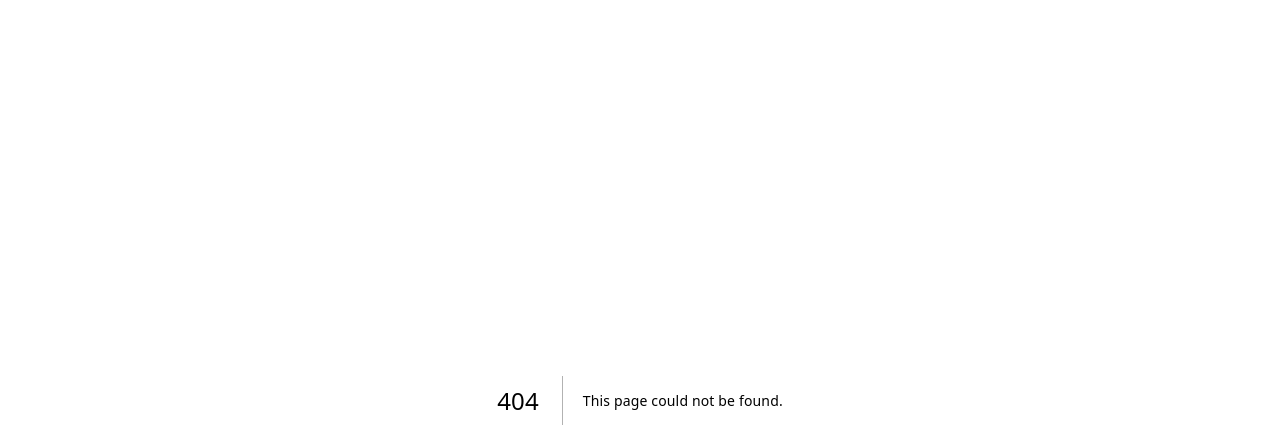
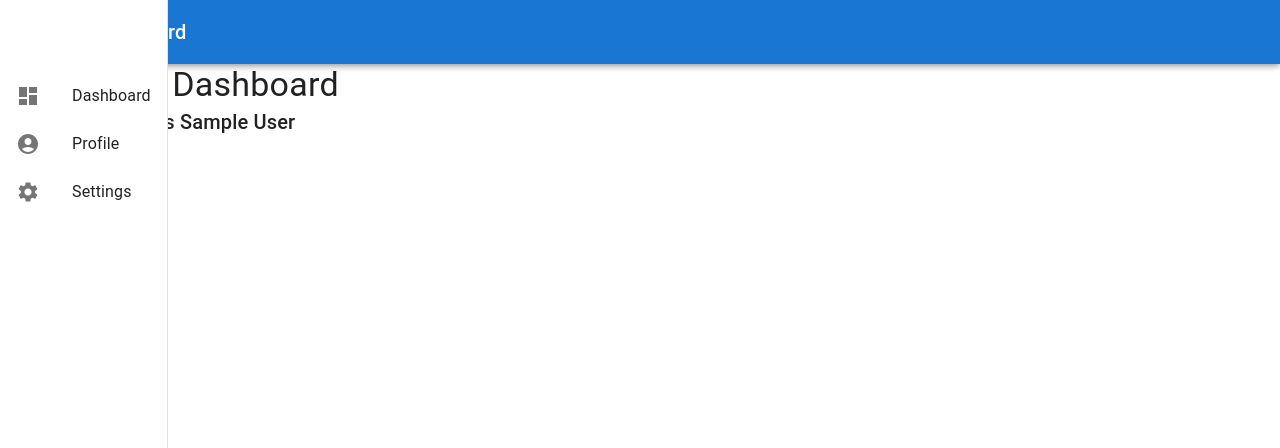
Before and after one commit to nolrm/reacterial, a Next.js app: page /admin in a window 1280 px wide. Before the commit this address had no page. Shown: the top 448 px of the page. Built offline with nearby package versions, Linux system fonts and the light colour scheme; no server answers; sample sign-in values are in the browser's storage.

Commit message:
Admin Dashboad: Initial sidebar, header and content

```diff
--- a/package.json
+++ b/package.json
@@ -11,6 +11,7 @@
   "dependencies": {
     "@emotion/react": "^11.11.4",
     "@emotion/styled": "^11.11.5",
+    "@mui/icons-material": "^5.15.19",
     "@mui/material": "^5.15.19",
     "next": "14.2.3",
     "next-auth": "^4.24.7",
--- /dev/null
+++ b/src/components/withAuth.tsx
@@ -0,0 +1,24 @@
+import { useSession } from 'next-auth/react';
+import { useRouter } from 'next/router';
+import { useEffect } from 'react';
+
+const withAuth = (WrappedComponent: React.ComponentType) => {
+    return (props: any) => {
+        const { data: session, status } = useSession();
+        const router = useRouter();
+
+        useEffect(() => {
+            if (status === 'unauthenticated' && router.pathname !== '/signin') {
+                router.push('/signin');
+            }
+        }, [status, router]);
+
+        // if (status === 'loading') {
+        //     return <div>Loading...</div>;
+        // }
+
+        return <WrappedComponent {...props} />;
+    };
+};
+
+export default withAuth;
--- a/src/pages/_app.tsx
+++ b/src/pages/_app.tsx
@@ -1,15 +1,36 @@
-import { SessionProvider } from 'next-auth/react';
+import { SessionProvider, useSession } from 'next-auth/react';
+import { useRouter } from 'next/router';
+import { useEffect } from 'react';
 import { ThemeProvider } from '@mui/material/styles';
 import CssBaseline from '@mui/material/CssBaseline';
 import type { AppProps } from 'next/app';
 import theme from '../theme';
+
+function Auth({ children }: { children: JSX.Element }) {
+    const { data: session, status } = useSession();
+    const router = useRouter();
+
+    useEffect(() => {
+        if (status === 'unauthenticated') {
+            router.push('/api/auth/signin'); // Redirect to sign-in page if not authenticated
+        }
+    }, [status, router]);
+
+    if (status === 'loading') {
+        return <div>Loading...</div>; // Show a loading state while checking authentication status
+    }
+
+    return children;
+}
 
 function MyApp({ Component, pageProps: { session, ...pageProps } }: AppProps) {
     return (
         <SessionProvider session={session}>
             <ThemeProvider theme={theme}>
                 <CssBaseline />
-                <Component {...pageProps} />
+                <Auth>
+                    <Component {...pageProps} />
+                </Auth>
             </ThemeProvider>
         </SessionProvider>
     );
--- /dev/null
+++ b/src/pages/admin.tsx
@@ -0,0 +1,63 @@
+import withAuth from '../components/withAuth';
+import {signOut, useSession} from 'next-auth/react';
+import { Button, AppBar, Toolbar, Typography, Drawer, List, ListItem, ListItemIcon, ListItemText, CssBaseline, Container } from '@mui/material';
+import { Dashboard as DashboardIcon, AccountCircle as AccountCircleIcon, Settings as SettingsIcon } from '@mui/icons-material';
+
+
+const AdminPage = () => {
+    const { data: session, status } = useSession();
+    // const classes = useStyles();
+
+    return (
+        // className={classes.root}
+        <div >
+            <CssBaseline />
+            {/*className={classes.appBar}*/}
+            <AppBar position="fixed">
+                <Toolbar>
+                    <Typography variant="h6" noWrap>
+                        Admin Dashboard
+                    </Typography>
+                </Toolbar>
+            </AppBar>
+            {/*className={classes.drawer}*/}
+            <Drawer
+                variant="permanent"
+                // classes={{
+                //     paper: classes.drawerPaper,
+                // }}
+            >
+                <Toolbar />
+                <List>
+                    <ListItem button>
+                        <ListItemIcon>
+                            <DashboardIcon />
+                        </ListItemIcon>
+                        <ListItemText primary="Dashboard" />
+                    </ListItem>
+                    <ListItem button>
+                        <ListItemIcon><AccountCircleIcon /></ListItemIcon>
+                        <ListItemText primary="Profile" />
+                    </ListItem>
+                    <ListItem button>
+                        <ListItemIcon><SettingsIcon /></ListItemIcon>
+                        <ListItemText primary="Settings" />
+                    </ListItem>
+                </List>
+            </Drawer>
+            {/*className={classes.content}*/}
+            <main>
+                <Toolbar />
+                <Container maxWidth="lg">
+                    <Typography variant="h4">Admin Dashboard</Typography>
+                    <Typography variant="h6">Signed in as {session?.user?.name}</Typography>
+                    <Button variant="contained" color="primary" onClick={() => signOut()}>
+                        Sign out
+                    </Button>
+                </Container>
+            </main>
+        </div>
+    );
+};
+
+export default withAuth(AdminPage);
```
Also changed, not shown: src/pages/index.tsx (+8 -19 lines), src/pages/signin.tsx (added, +33 -0 lines), 1 other file (tests, documents, lock files or other folders).
